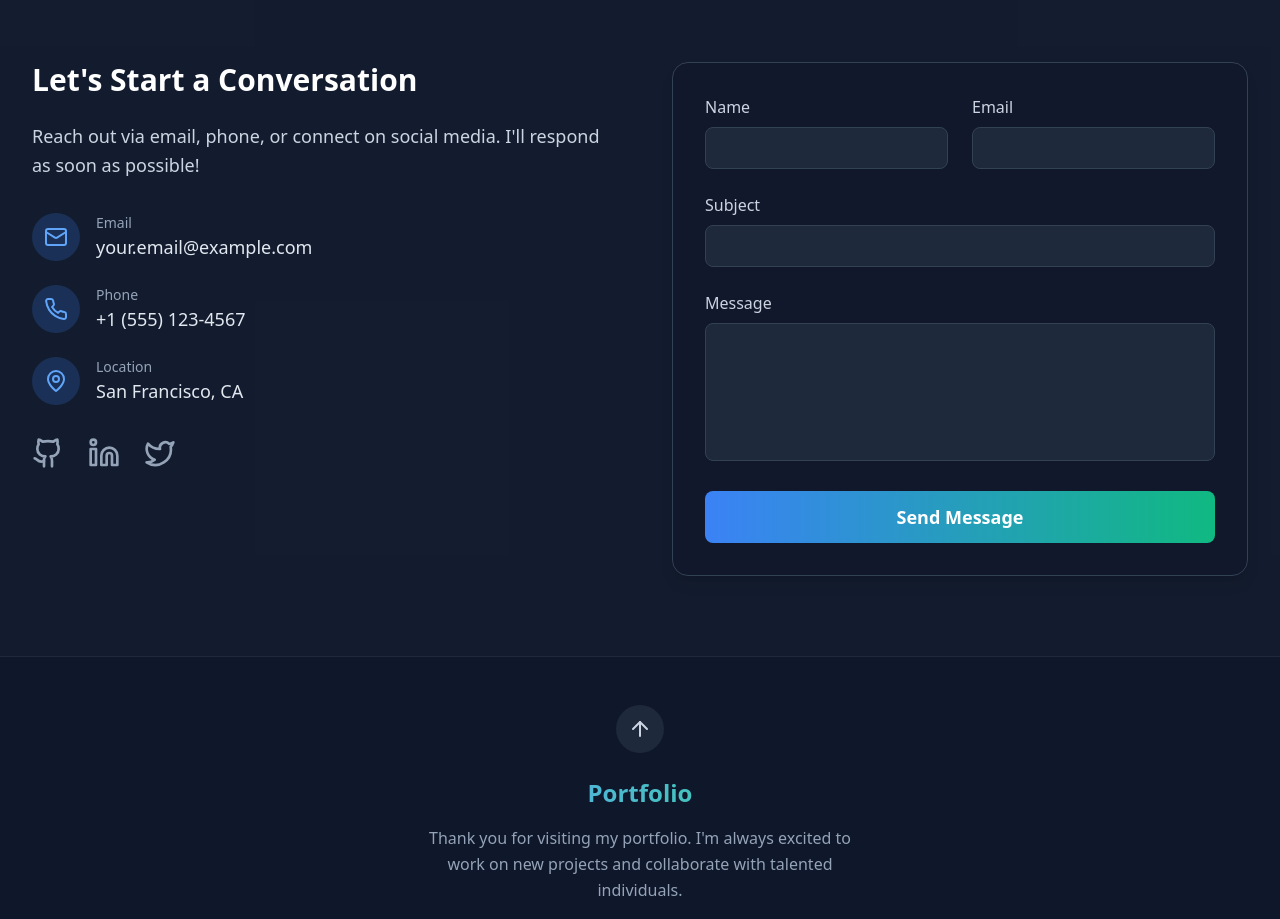
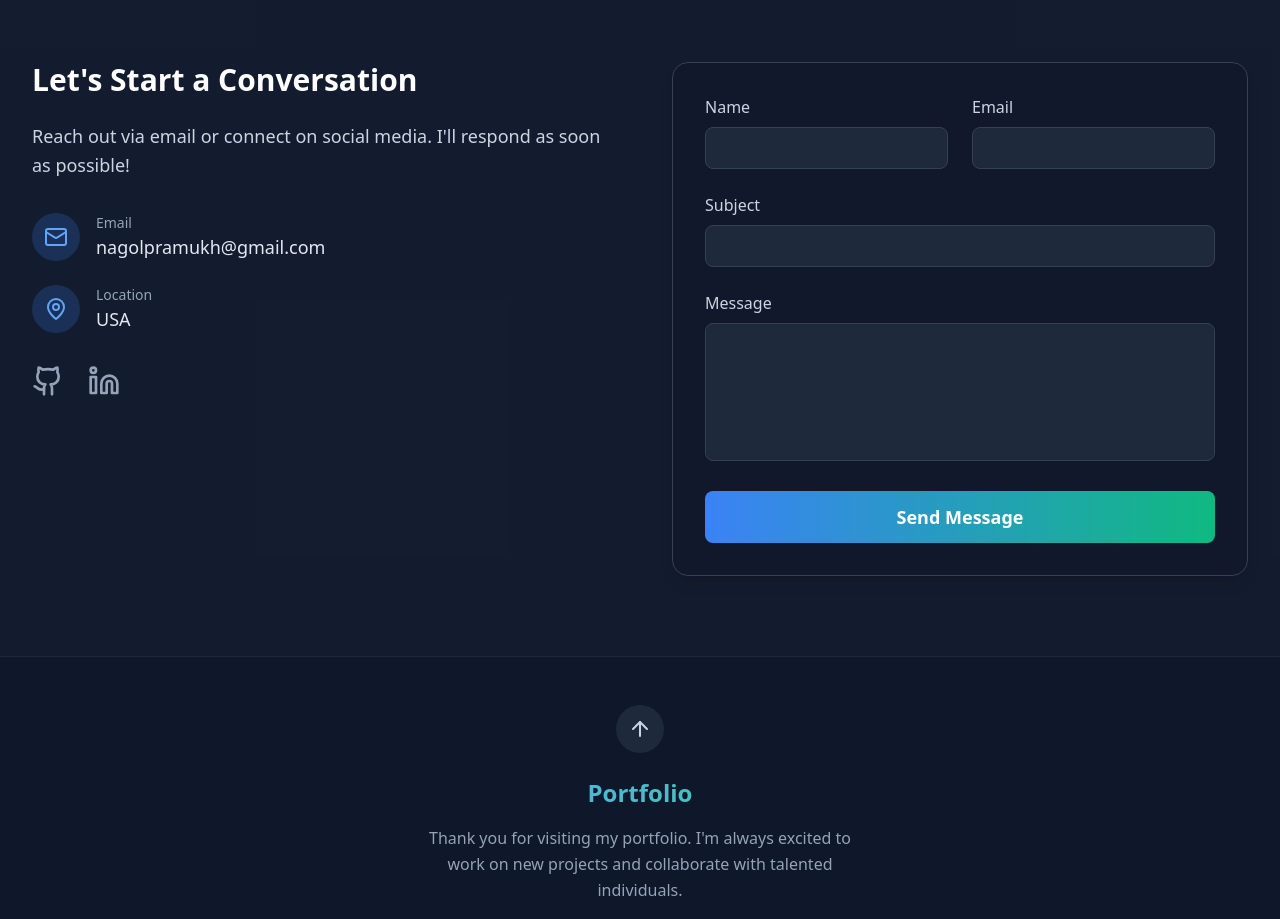
Before and after one commit to PramukhN/Pf, a React (Vite) app: page / in a window 1280 px wide. Shown: the part 7320-8239 px from the top of the page. Built offline with nearby package versions, Linux system fonts and the light colour scheme.

Commit message:
Update Contact.tsx

```diff
--- a/src/components/Contact.tsx
+++ b/src/components/Contact.tsx
@@ -1,6 +1,6 @@
 import React, { useState } from 'react';
 import { motion } from 'framer-motion';
-import { Mail, Phone, MapPin, Github, Linkedin, Twitter } from 'lucide-react';
+import { Mail, MapPin, Github, Linkedin } from 'lucide-react';
 
 const Contact = () => {
   const [formData, setFormData] = useState({
@@ -29,20 +29,14 @@ const Contact = () => {
     {
       icon: Mail,
       label: 'Email',
-      value: 'your.email@example.com',
-      href: 'mailto:your.email@example.com'
-    },
-    {
-      icon: Phone,
-      label: 'Phone',
-      value: '+1 (555) 123-4567',
-      href: 'tel:+15551234567'
+      value: 'nagolpramukh@gmail.com',
+      href: 'mailto:nagolpramukh@gmail.com'
     },
     {
       icon: MapPin,
       label: 'Location',
-      value: 'San Francisco, CA',
-      href: 'https://maps.google.com'
+      value: 'USA',
+      href: 'https://maps.google.com/?q=USA'
     }
   ];
 
@@ -57,12 +51,6 @@ const Contact = () => {
       icon: Linkedin,
       label: 'LinkedIn',
       href: 'https://linkedin.com',
-      color: 'hover:text-blue-400'
-    },
-    {
-      icon: Twitter,
-      label: 'Twitter',
-      href: 'https://twitter.com',
       color: 'hover:text-blue-400'
     }
   ];
@@ -103,7 +91,7 @@ const Contact = () => {
                 Let's Start a Conversation
               </h3>
               <p className="text-slate-300 text-lg leading-relaxed mb-8">
-                Reach out via email, phone, or connect on social media. I'll respond as soon as possible!
+                Reach out via email or connect on social media. I'll respond as soon as possible!
               </p>
               <div className="space-y-6">
                 {contactInfo.map(({ icon: Icon, label, value, href }) => (
@@ -113,6 +101,7 @@ const Contact = () => {
                     </div>
                     <div>
                       <div className="text-slate-400 text-sm">{label}</div>
+                      {href ? (
                         <a
                           href={href}
                           className="text-slate-200 text-lg hover:text-blue-400 transition-colors duration-200"
@@ -120,6 +109,9 @@ const Contact = () => {
                         >
                           {value}
                         </a>
+                      ) : (
+                        <span className="text-slate-200 text-lg">{value}</span>
+                      )}
                     </div>
                   </div>
                 ))}
```
Lines whose indentation alone changed are shown as unchanged.
